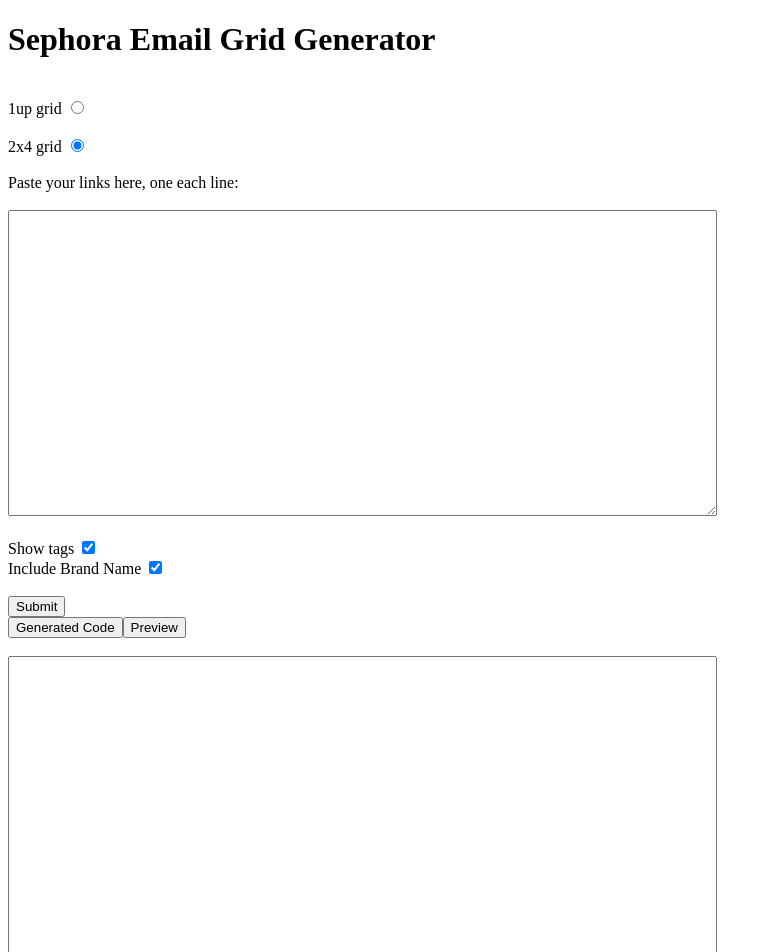
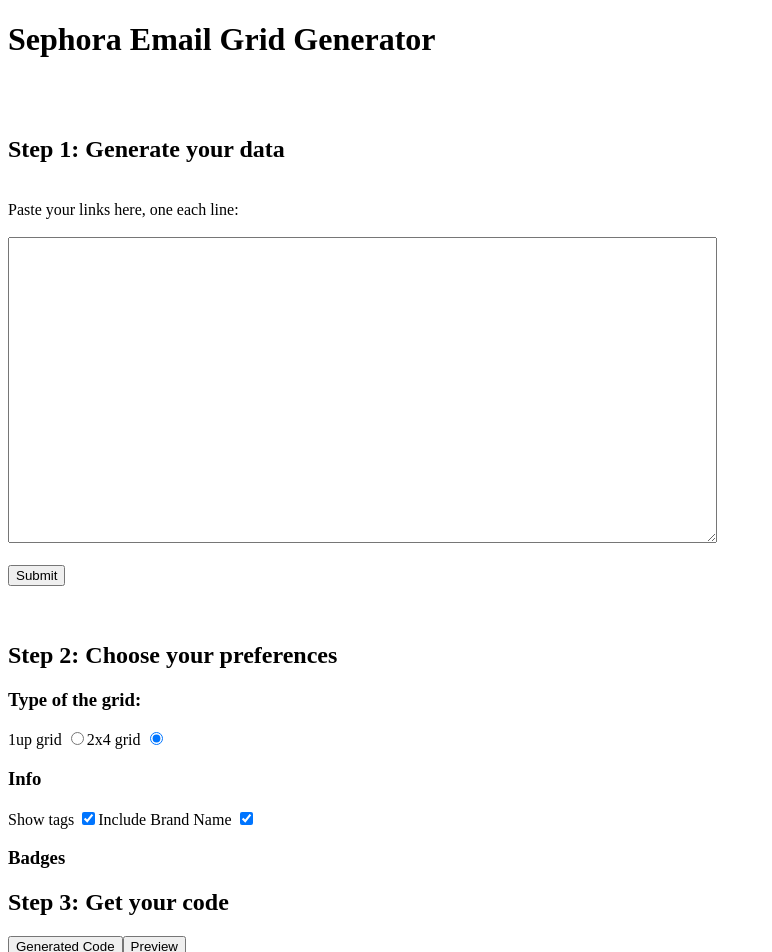
Before and after one commit to rvrita/gridgenerator-react, a React app: page / in a window 1280 px wide. Shown: the top 952 px of the page, without its empty margins (0-772 px from the left). Built offline with nearby package versions, Linux system fonts and the light colour scheme; the HTML template or start-up script is replaced by a standard one.

Commit message:
Add badges

```diff
--- a/client/src/components/App.jsx
+++ b/client/src/components/App.jsx
@@ -3,6 +3,25 @@
 import React from 'react';
 import template1up from '../../../templates/template1up';
 import template2x4 from '../../../templates/template2x4';
+
+const badges = [
+  {
+    name: 'None',
+    value: '',
+  },
+  {
+    name: 'Clean',
+    value: 'pb=2020-03-sephora-clean-2019&',
+  },
+  {
+    name: 'Allure',
+    value: 'pb=2020-03-allure-best-2018&',
+  },
+  {
+    name: 'Value',
+    value: 'pb=2020-03-sephora-value-2019&',
+  },
+];
 
 class App extends React.Component {
   constructor(props) {
@@ -53,6 +72,7 @@
           rating: data.primaryProduct.rating,
           imageLink: skuToLinkMap[data.skuId],
           textLink: skuToLinkMap[data.skuId].replace('>', ' style="text-decoration:none;color:#000000;">'),
+          badge: badges[0],
         };
         return item;
       })
@@ -67,8 +87,22 @@
           rating: 0,
           imageLink: skuToLinkMap[sku],
           textLink: skuToLinkMap[sku].replace('>', ' style="text-decoration:none;color:#000000;">'),
+          badge: badges[0],
         };
         return item;
+      });
+  }
+
+  setBadge(productIdx, badge) {
+    const { products } = this.state;
+    const newProduct = {
+      ...products[productIdx],
+      badge,
+    };
+    const newProducts = [...products];
+    newProducts[productIdx] = newProduct;
+    this.setState({
+      products: newProducts,
     });
   }
 
@@ -126,22 +160,10 @@
     return (
       <div>
         <h1>Sephora Email Grid Generator</h1>
+        <br />
+        <br />
+        <h2>Step 1: Generate your data</h2>
         <form onSubmit={this.handleFormSubmit}>
-          <div id="typeOfGrid">
-            <label htmlFor="oneUp">
-              <br />
-              1up grid
-              {' '}
-              <input type="radio" id="oneUp" name="gridtype" value="oneUp" onChange={this.handleInputChange} checked={gridtype === 'oneUp'} />
-            </label>
-            <br />
-            <label htmlFor="twoByFour">
-              <br />
-              2x4 grid
-              {' '}
-              <input type="radio" id="twoByFour" name="gridtype" value="twoByFour" onChange={this.handleInputChange} checked={gridtype === 'twoByFour'} />
-            </label>
-          </div>
           <div>
             <label htmlFor="links">
               <br />
@@ -152,31 +174,76 @@
               <textarea rows="20" cols="86" id="links" name="textareaValue" value={textareaValue} onChange={this.handleInputChange} />
             </label>
           </div>
+          <br />
+          <input type="submit" value="Submit" id="submit" />
+        </form>
+        <br />
+        <br />
+        <h2>Step 2: Choose your preferences</h2>
+        <div id="typeOfGrid">
+          <h3>Type of the grid:</h3>
+          <label htmlFor="oneUp">
+            1up grid
+            {' '}
+            <input type="radio" id="oneUp" name="gridtype" value="oneUp" onChange={this.handleInputChange} checked={gridtype === 'oneUp'} />
+          </label>
+          <label htmlFor="twoByFour">
+            2x4 grid
+            {' '}
+            <input type="radio" id="twoByFour" name="gridtype" value="twoByFour" onChange={this.handleInputChange} checked={gridtype === 'twoByFour'} />
+          </label>
+        </div>
         <div id="checkboxes">
+          <h3>Info</h3>
           <label htmlFor="showTags">
-              <br />
             Show tags
             {' '}
             <input type="checkbox" id="showTags" name="showTags" checked={showTags} onChange={this.handleInputChange} />
           </label>
           <label htmlFor="showBrand">
-              <br />
             Include Brand Name
             {' '}
             <input type="checkbox" id="showBrand" name="showBrand" checked={showBrand} onChange={this.handleInputChange} />
           </label>
         </div>
-          <br />
-          <input type="submit" value="Submit" id="submit" />
-        </form>
+        <div id="badges">
+          <h3>Badges</h3>
+          <ul id="badgesList">
+            {products.map((product, index) => {
+              const name = `product${index}badge`;
+              return (
+                <>
+                  <li>{product.brandName}</li>
+                  <ul>
+                    {badges.map((badge, badgeIdx) => {
+                      const id = `product${index}badge${badgeIdx}`;
+                      return (
+                        <li>
+                          <label htmlFor={id}>
+                            <input type="radio" id={id} name={name} checked={product.badge === badge} onChange={() => this.setBadge(index, badge)} />
+                            {' '}
+                            {badge.name}
+                          </label>
+                        </li>
+                      );
+                    })}
+                  </ul>
+                </>
+              );
+            })}
+
+          </ul>
+        </div>
+
         <div id="codeWindow">
+          <h2>Step 3: Get your code</h2>
           <div className="tab">
             <button type="button" className="tablinks" value="codeview" onClick={this.handleTabClick}>Generated Code</button>
             <button type="button" className="tablinks" value="preview" onClick={this.handleTabClick}>Preview</button>
           </div>
           <br />
           {activeTab === 'codeview'
-            && <textarea id="codeview" className="tabcontent" rows="20" cols="86" defaultValue={productsHtml} />}
+            && <textarea id="codeview" className="tabcontent" rows="20" cols="86" value={productsHtml} readOnly />}
           {activeTab === 'preview'
             && <div id="preview" className="tabcontent" dangerouslySetInnerHTML={{ __html: productsHtml }} />}
         </div>
--- a/templates/template1up.js
+++ b/templates/template1up.js
@@ -4,12 +4,12 @@
     <tr>
       <td style="padding-top: 50px;">
         <table width="500" border="0" cellspacing="0" cellpadding="0" align="center">
-    ${products.map((p) => (`
+  ${products.map((p) => (`
           <!-- next pick -->
           <tr>
             <td align="center">
               ${p.imageLink}
-                <img alt="${p.productName}" border="0" height="450" src="https://www.sephora.com/sku/pbimage/${p.skuId}?imwidth=450" style="display:block; margin: 10px 0;" width="450">
+                <img alt="${p.productName}" border="0" height="450" src="https://www.sephora.com/sku/pbimage/${p.skuId}?${p.badge.value}imwidth=450" style="display:block; margin: 10px 0;" width="450">
               </a>
             </td>
           </tr>
--- a/templates/template2x4.js
+++ b/templates/template2x4.js
@@ -14,7 +14,7 @@
               <tr>
                 <td valign="top">
                   ${p.imageLink}
-                    <img alt="${p.productName}" border="0" height="280" src="https://www.sephora.com/productimages/sku/s${p.skuId}-main-hero.jpg?imwidth=450" style="display:block; margin: 10px 0;" width="280"/>
+                    <img alt="${p.productName}" border="0" height="280" src="https://www.sephora.com/productimages/sku/s${p.skuId}-main-hero.jpg?${p.badge.value}imwidth=450" style="display:block; margin: 10px 0;" width="280"/>
                   </a>
                 </td>
               </tr>
@@ -41,7 +41,7 @@
               <tr>
                 <td valign="top">
                   ${p.imageLink}
-                    <img alt="${p.productName}" border="0" height="280" src="https://www.sephora.com/productimages/sku/s${p.skuId}-main-hero.jpg?imwidth=450" style="display:block; margin: 10px 0;" width="280"/>
+                    <img alt="${p.productName}" border="0" height="280" src="https://www.sephora.com/productimages/sku/s${p.skuId}-main-hero.jpg?${p.badge.value}imwidth=450" style="display:block; margin: 10px 0;" width="280"/>
                   </a>
                 </td>
               </tr>
```
Also changed, not shown: 2 other files (tests, documents, lock files or other folders). Lines whose indentation alone changed are shown as unchanged.
